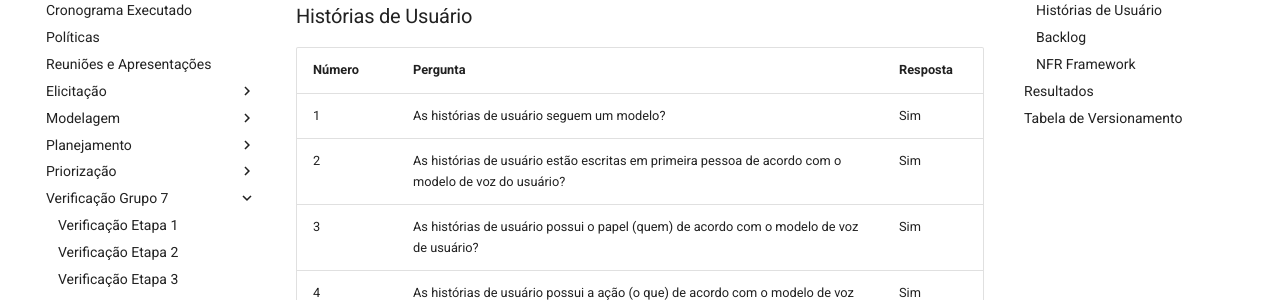
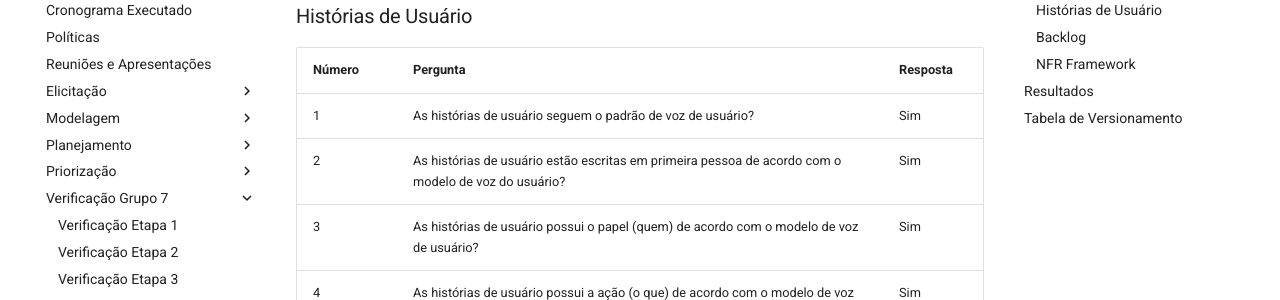
Before and after one commit to Requisitos-de-Software/2023.1-Letterboxd, an MkDocs documentation site: the page built from docs/Verificação Grupo 7/execucaoEtapa4.md, in a window 1280 px wide and 900 px high, scrolled down 610 px. Shown: the part 152-452 px from the top of the window. Built offline with MkDocs 1.6.1 and Material for MkDocs 9.7.7, drawn with Linux system fonts in a browser that asks for light colours.

Commit message:
ajustando erro

```diff
--- a/docs/Verificação Grupo 7/execucaoEtapa4.md
+++ b/docs/Verificação Grupo 7/execucaoEtapa4.md
@@ -21,7 +21,7 @@ Nas tabela 2, 3 e 4 a seguir está disponível o checklist desenvolvido durante
 
 | Número     | Pergunta | Resposta |
 | ----------- | ----------- | ----------- |
-| 1 | As histórias de usuário seguem um modelo? | Sim |
+| 1 | As histórias de usuário seguem o padrão de voz de usuário? | Sim |
 | 2 | As histórias de usuário estão escritas em primeira pessoa de acordo com o modelo de voz do usuário?  | Sim |
 | 3 | As histórias de usuário possui o papel (quem) de acordo com o modelo de voz de usuário? | Sim |
 | 4 | As histórias de usuário possui a ação (o que) de acordo com o modelo de voz de usuário?  | Sim |
```
